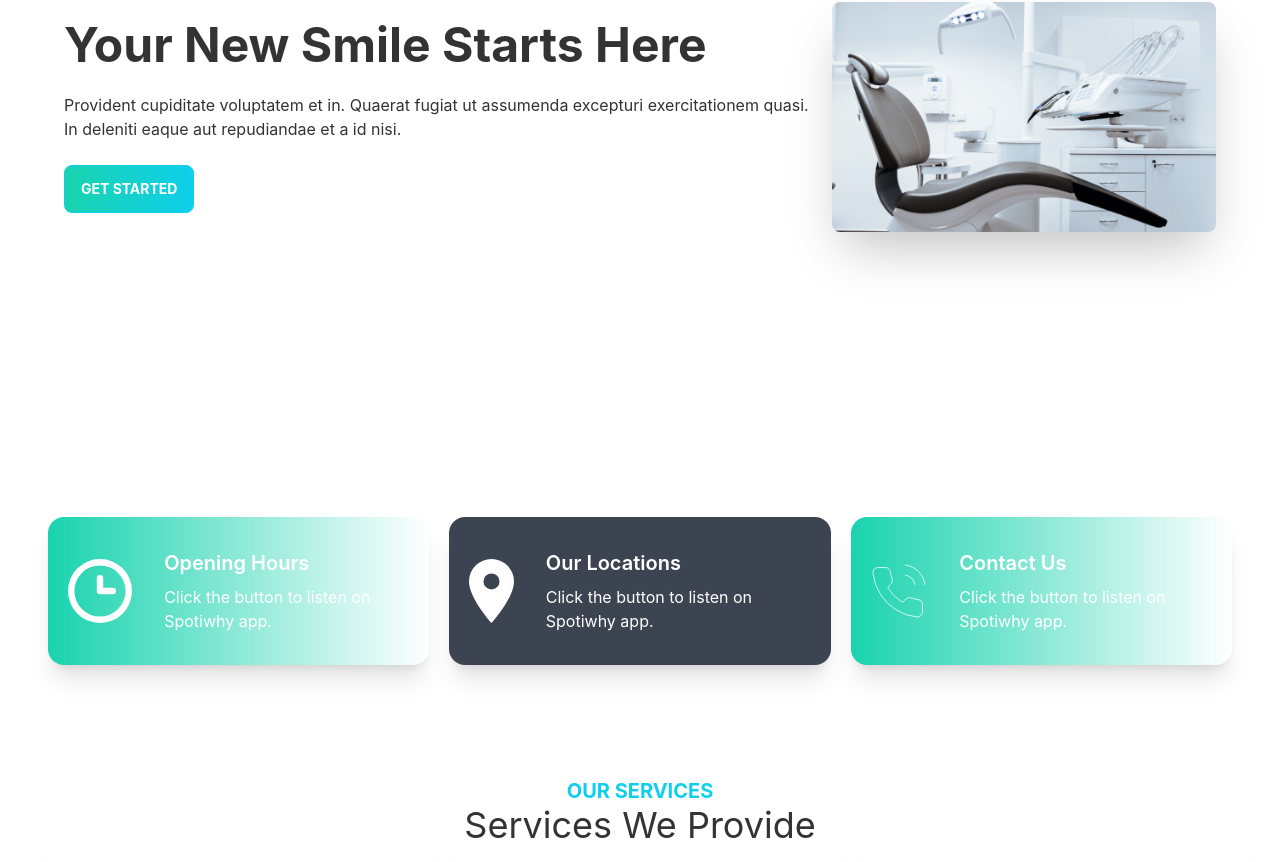
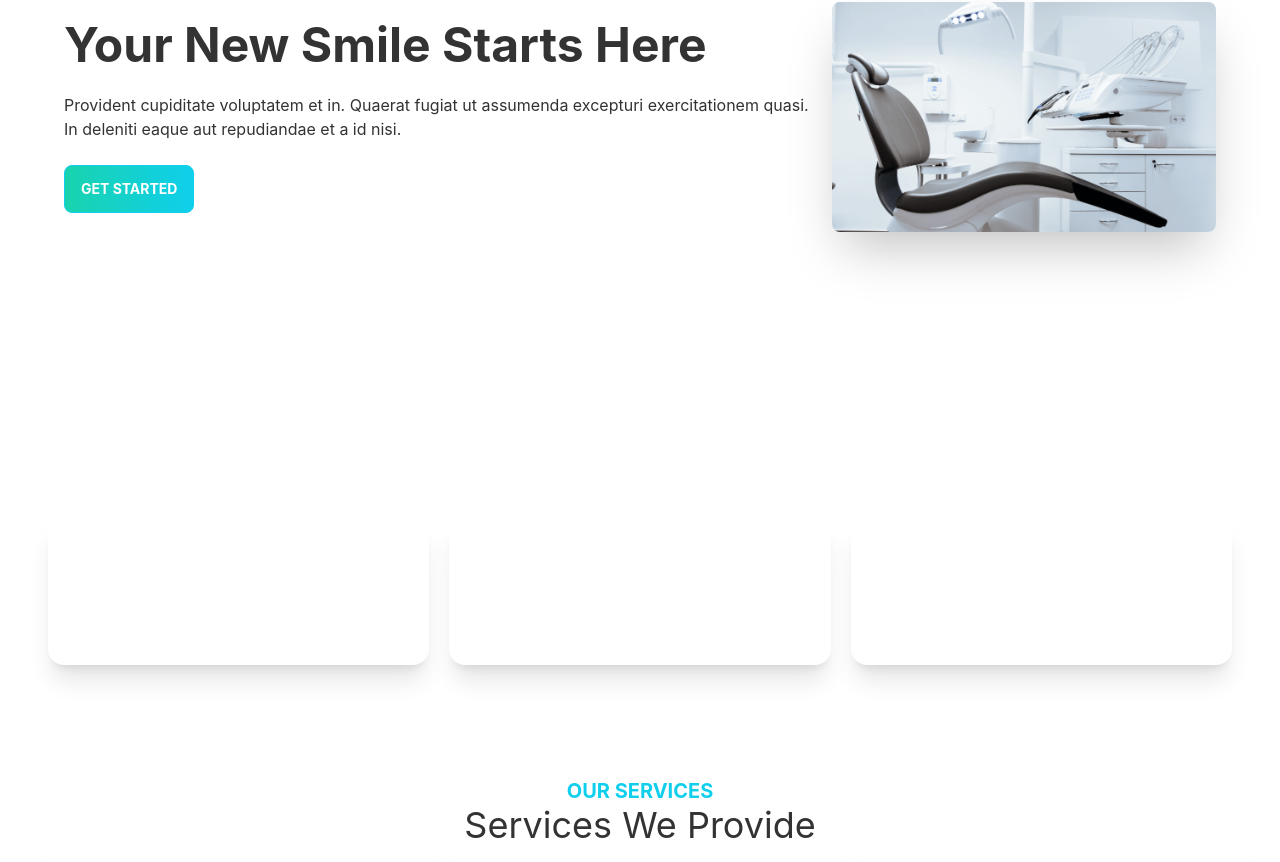
Before and after one commit to tanjid111/doctorsportal, a React (Create React App) app: page / in a window 1280 px wide. Shown: the part 347-1209 px from the top of the page. Built offline with nearby package versions, Linux system fonts and the light colour scheme.

Commit message:
tailwind file updated

```diff
--- a/src/Pages/Home/Info.js
+++ b/src/Pages/Home/Info.js
@@ -7,9 +7,9 @@ import phone from '../../assets/icons/phone.svg'
 const Info = () => {
     return (
         <div className='grid grid-cols-4 lg:grid-cols-3 gap-5'>
-            <InfoCard cardTitle="Opening Hours" bgClass="bg-gradient-to-r from-secondary to primary" img={clock}></InfoCard>
-            <InfoCard cardTitle="Our Locations" bgClass="bg-neutral" img={marker}></InfoCard>
-            <InfoCard cardTitle="Contact Us" bgClass="bg-gradient-to-r from-secondary to primary" img={phone}></InfoCard>
+            <InfoCard cardTitle="Opening Hours" bgclassName="bg-gradient-to-r from-secondary to primary" img={clock}></InfoCard>
+            <InfoCard cardTitle="Our Locations" bgclassName="bg-neutral" img={marker}></InfoCard>
+            <InfoCard cardTitle="Contact Us" bgclassName="bg-gradient-to-r from-secondary to primary" img={phone}></InfoCard>
         </div>
     );
 };
```
